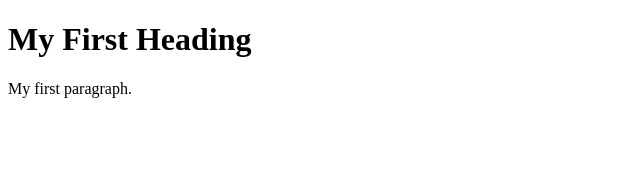
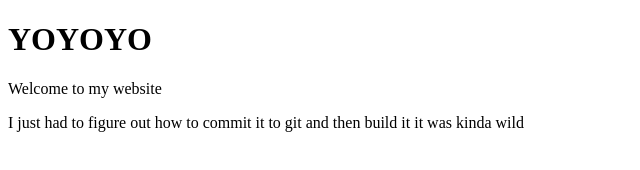
Before and after one commit to annantab/website, a plain HTML site: page index.html in a window 1280 px wide. Shown: the whole page, without its empty margins (0-640 px from the left). Drawn offline with Linux system fonts and the light colour scheme.

Commit message:
Update index.html

```diff
--- a/index.html
+++ b/index.html
@@ -2,9 +2,10 @@
 <html>
 <body>
 
-<h1>My First Heading</h1>
+<h1>YOYOYO</h1>
 
-<p>My first paragraph.</p>
+<p>Welcome to my website</p>
+<p>I just had to figure out how to commit it to git and then build it it was kinda wild<p>
 
 </body>
 </html>
```
